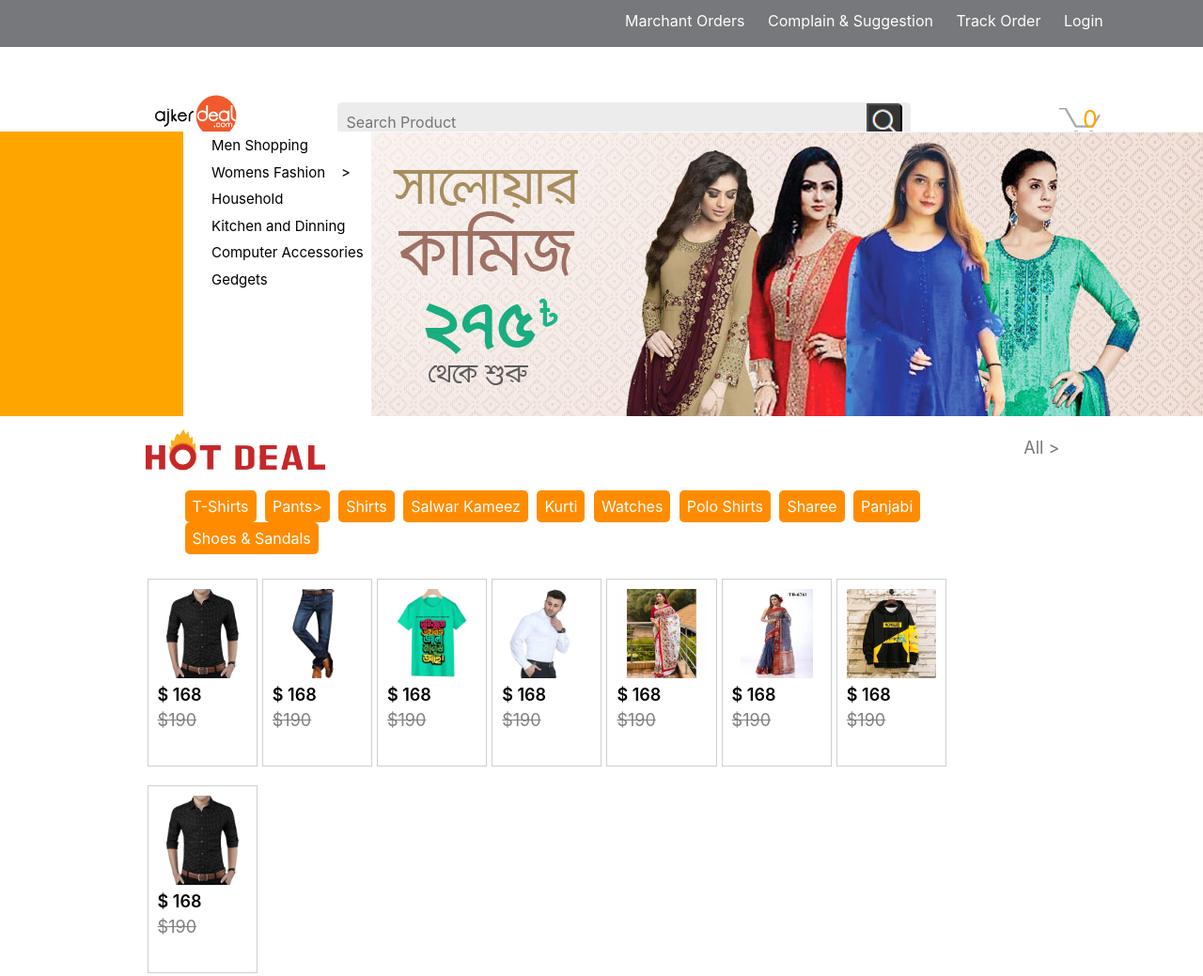
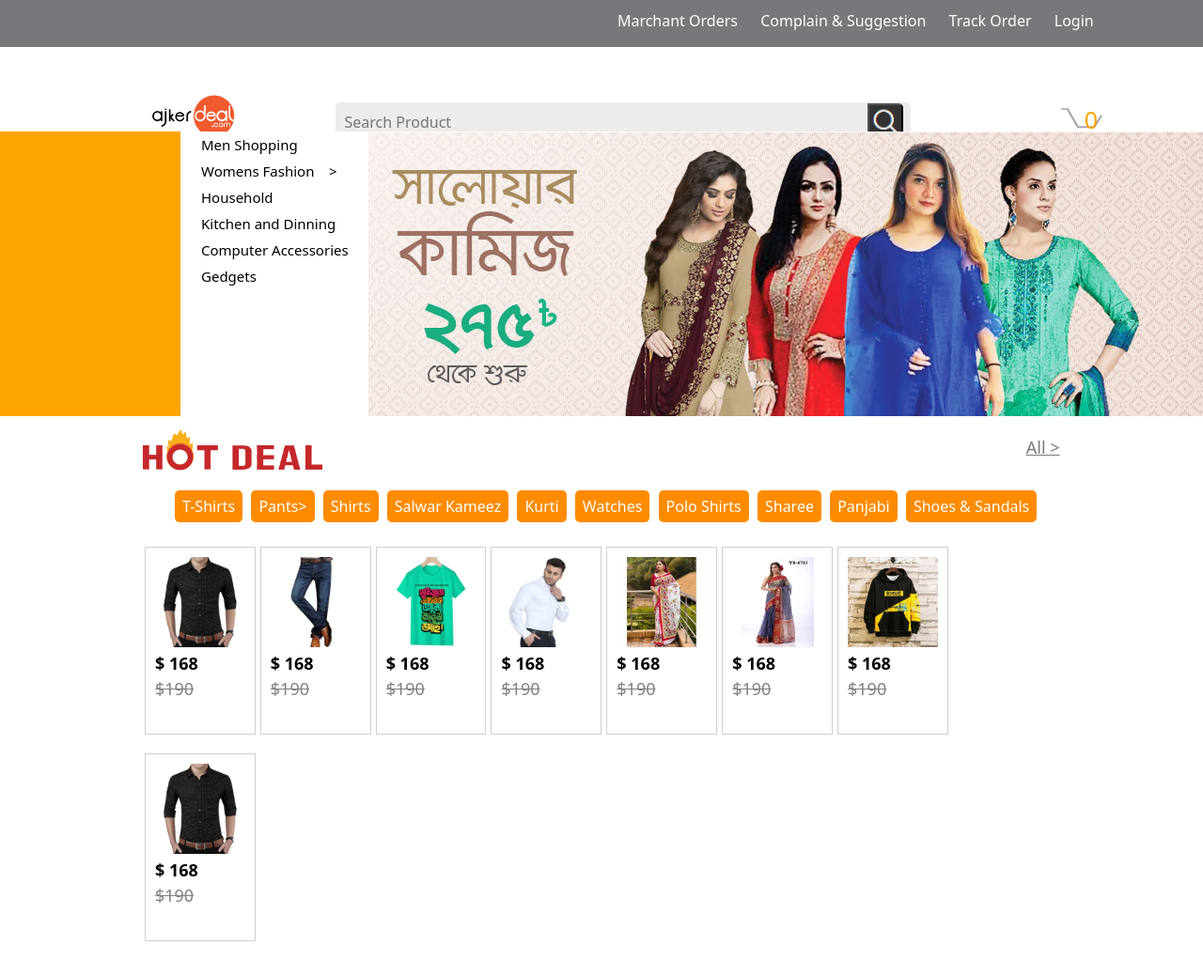
Before and after one commit to zaman20/ajker-deal, a plain HTML site: page index.html in a window 1280 px wide. Shown: the top 1039 px of the page at 94% size. Drawn offline with nearby package versions, Linux system fonts and the light colour scheme.

Commit message:
Update index.html

```diff
--- a/index.html
+++ b/index.html
@@ -6,7 +6,8 @@
     <meta name="viewport" content="width=device-width, initial-scale=1.0">
     <title>Ajker Deal Clone</title>
     <!-- bootstrap -->
-    <link rel="stylesheet" href="bootstrap-5.2.0-dist/css/bootstrap.min.css">
+   <!-- <link rel="stylesheet" href="bootstrap-5.2.0-dist/css/bootstrap.min.css"> -->
+    <link href="https://cdn.jsdelivr.net/npm/bootstrap@5.0.2/dist/css/bootstrap.min.css" rel="stylesheet" integrity="sha384-EVSTQN3/azprG1Anm3QDgpJLIm9Nao0Yz1ztcQTwFspd3yD65VohhpuuCOmLASjC" crossorigin="anonymous">
     <!-- main style sheet  -->
     <link rel="stylesheet" href="style.css">
 </head>
```
